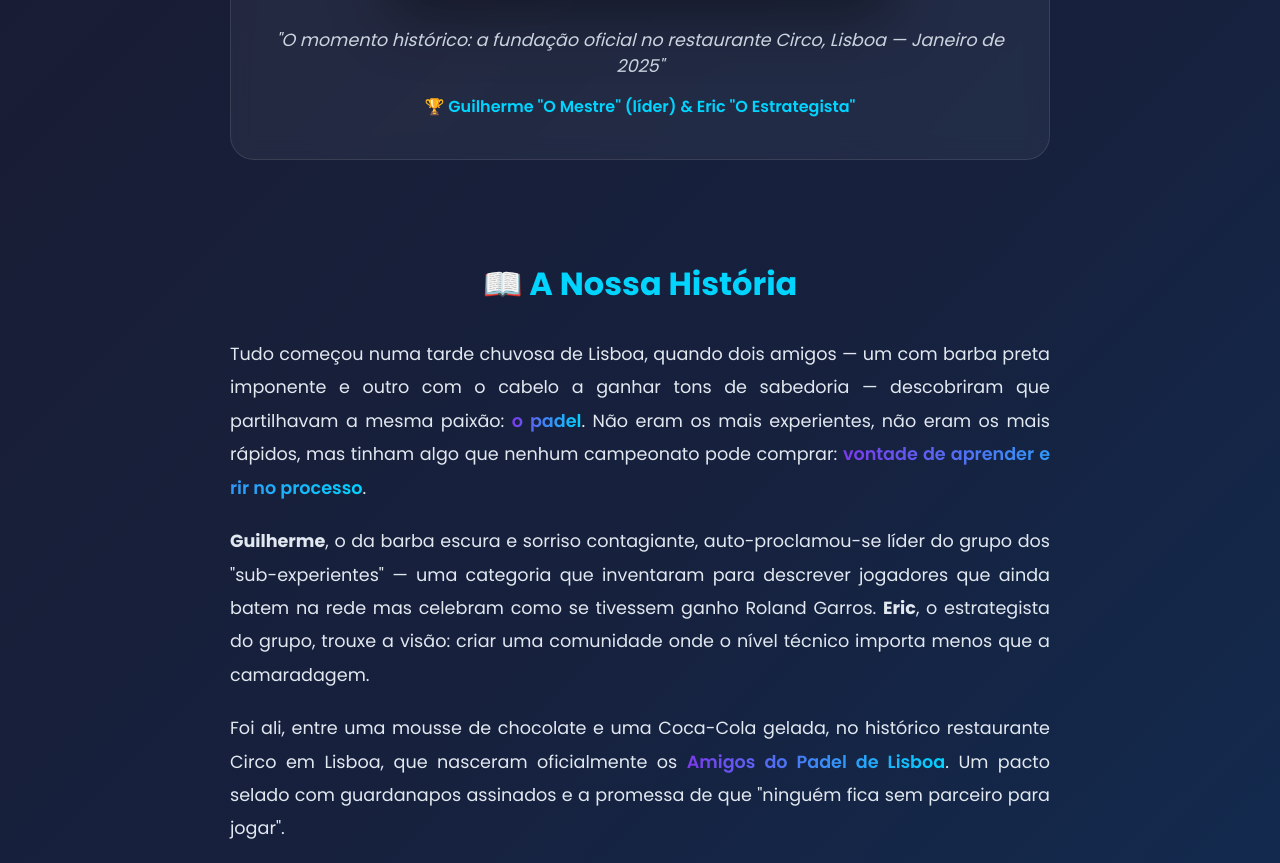
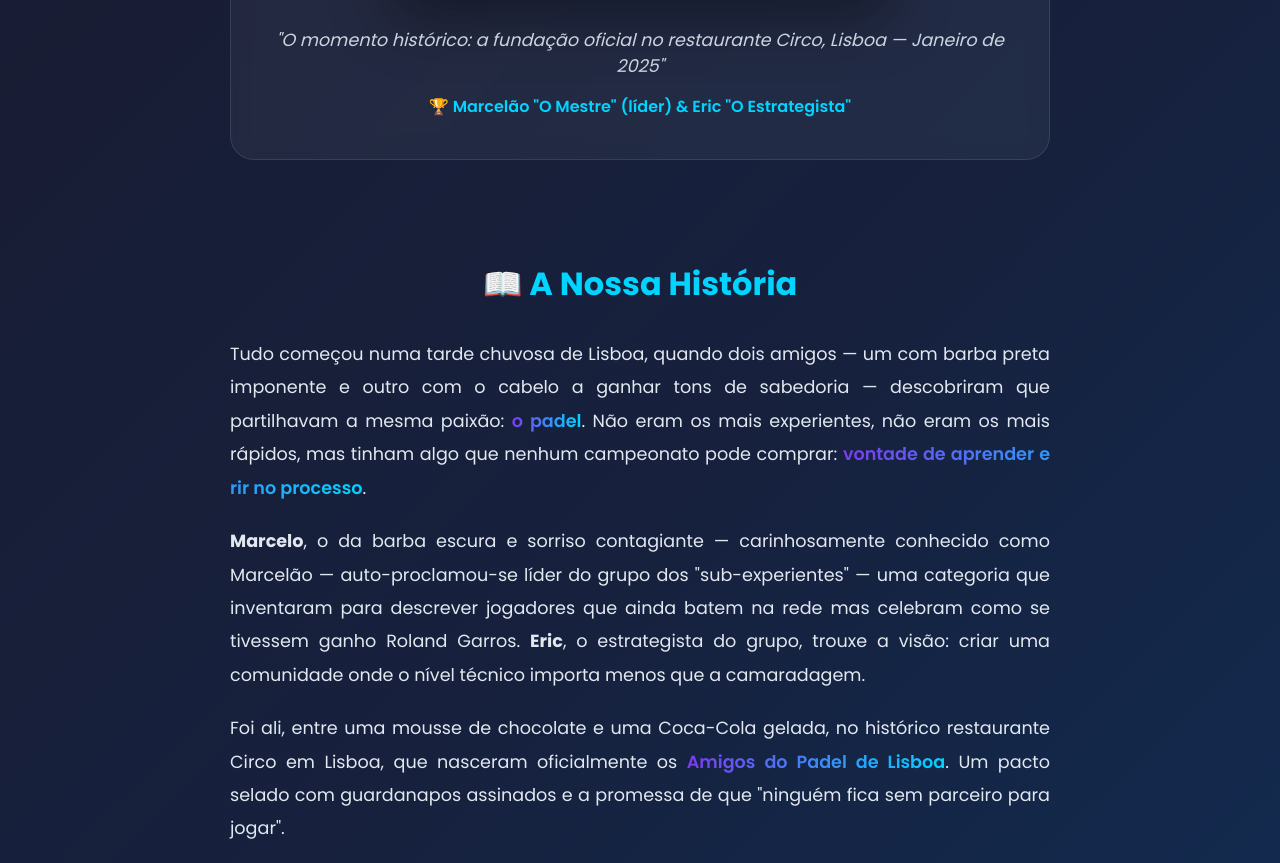
Before and after one commit to johnjohn-aic/amigos-do-padel, a plain HTML site: page index.html in a window 1280 px wide. Shown: the part 730-1593 px from the top of the page. Drawn offline with Linux system fonts and the light colour scheme.

Commit message:
👤 Atualiza nome do fundador: Marcelão

```diff
--- a/index.html
+++ b/index.html
@@ -202,7 +202,7 @@
         <section class="founders-section">
             <img src="fundadores.jpg" alt="Os fundadores dos Amigos do Padel" class="founders-image">
             <p class="founders-caption">"O momento histórico: a fundação oficial no restaurante Circo, Lisboa — Janeiro de 2025"</p>
-            <p class="founders-names">🏆 Guilherme "O Mestre" (líder) & Eric "O Estrategista"</p>
+            <p class="founders-names">🏆 Marcelão "O Mestre" (líder) & Eric "O Estrategista"</p>
         </section>
 
         <section class="story-section">
@@ -212,7 +212,7 @@
                     Tudo começou numa tarde chuvosa de Lisboa, quando dois amigos — um com barba preta imponente e outro com o cabelo a ganhar tons de sabedoria — descobriram que partilhavam a mesma paixão: <span class="highlight">o padel</span>. Não eram os mais experientes, não eram os mais rápidos, mas tinham algo que nenhum campeonato pode comprar: <span class="highlight">vontade de aprender e rir no processo</span>.
                 </p>
                 <p>
-                    <strong>Guilherme</strong>, o da barba escura e sorriso contagiante, auto-proclamou-se líder do grupo dos "sub-experientes" — uma categoria que inventaram para descrever jogadores que ainda batem na rede mas celebram como se tivessem ganho Roland Garros. <strong>Eric</strong>, o estrategista do grupo, trouxe a visão: criar uma comunidade onde o nível técnico importa menos que a camaradagem.
+                    <strong>Marcelo</strong>, o da barba escura e sorriso contagiante — carinhosamente conhecido como Marcelão — auto-proclamou-se líder do grupo dos "sub-experientes" — uma categoria que inventaram para descrever jogadores que ainda batem na rede mas celebram como se tivessem ganho Roland Garros. <strong>Eric</strong>, o estrategista do grupo, trouxe a visão: criar uma comunidade onde o nível técnico importa menos que a camaradagem.
                 </p>
                 <p>
                     Foi ali, entre uma mousse de chocolate e uma Coca-Cola gelada, no histórico restaurante Circo em Lisboa, que nasceram oficialmente os <span class="highlight">Amigos do Padel de Lisboa</span>. Um pacto selado com guardanapos assinados e a promessa de que "ninguém fica sem parceiro para jogar".
```
